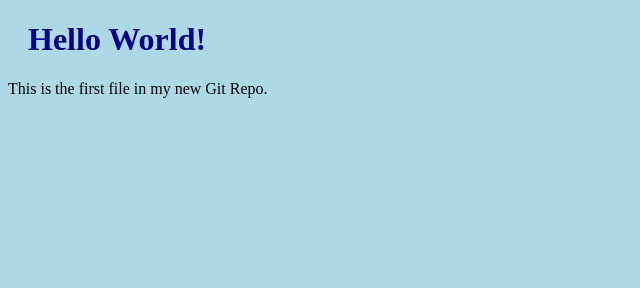
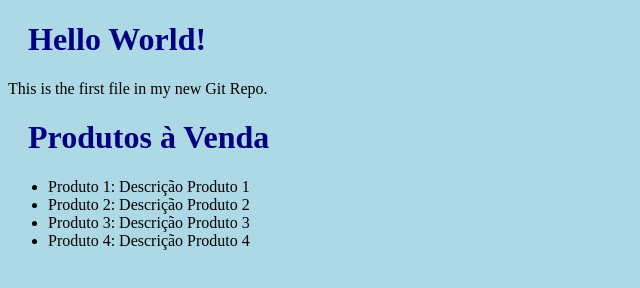
Before and after one commit to cccop18/vendas_wa, a plain HTML site: page index.html in a window 1280 px wide. Shown: the whole page, without its empty margins (0-640 px from the left). Drawn offline with Linux system fonts and the light colour scheme.

Commit message:
feat: inclui a lista de produtos na página Refs #04

```diff
--- a/index.html
+++ b/index.html
@@ -7,5 +7,17 @@
     <body>
         <h1>Hello World!</h1>
         <p>This is the first file in my new Git Repo.</p>
+
+    </body>
+
+    <body>
+        <h1>Produtos à Venda</h1>
+
+        <ul>
+            <li>Produto 1: Descrição Produto 1</li>
+            <li>Produto 2: Descrição Produto 2</li>
+            <li>Produto 3: Descrição Produto 3</li>
+            <li>Produto 4: Descrição Produto 4</li>
+        </ul>
     </body>
 </html>
```
